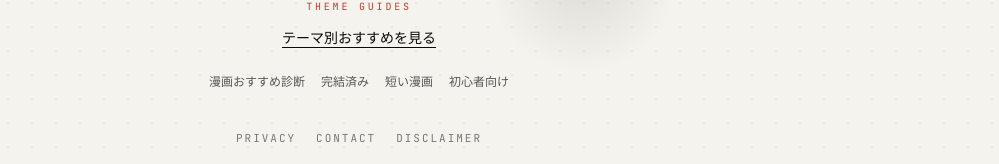
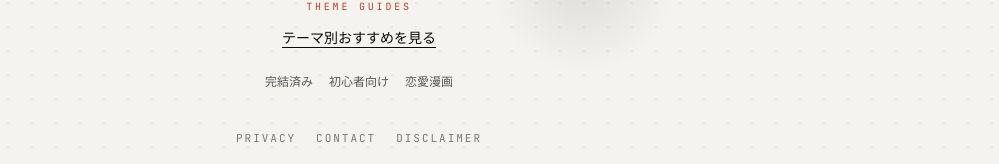
Before and after one commit to mikasaackerman0315/manga-match-shindan, a Next.js app in the folder manga-oracle-gemini/: page / in a window 1280 px wide. Shown: the part 526-690 px from the top of the page, without its empty margins (281-1280 px from the left). Built offline with nearby package versions, Linux system fonts and the light colour scheme.

Commit message:
Refine homepage keyword links

```diff
--- a/manga-oracle-gemini/src/app/page.jsx
+++ b/manga-oracle-gemini/src/app/page.jsx
@@ -336,10 +336,9 @@ export default function App() {
               <a href="/themes" className="text-sm underline underline-offset-4 hover:text-[#c0392b] transition-colors">テーマ別おすすめを見る</a>
             </div>
             <div className="mt-6 flex flex-wrap justify-center gap-x-4 gap-y-2 text-xs" style={{ color: "#555" }}>
-              <a href="/manga-diagnosis" className="hover:text-[#c0392b] transition-colors">漫画おすすめ診断</a>
               <a href="/completed-manga" className="hover:text-[#c0392b] transition-colors">完結済み</a>
-              <a href="/short-manga" className="hover:text-[#c0392b] transition-colors">短い漫画</a>
               <a href="/beginner-manga" className="hover:text-[#c0392b] transition-colors">初心者向け</a>
+              <a href="/romance-manga" className="hover:text-[#c0392b] transition-colors">恋愛漫画</a>
             </div>
             <nav className="mt-10 flex flex-wrap justify-center gap-x-5 gap-y-2 text-[11px] tracking-[0.18em] uppercase" style={{ fontFamily: "'JetBrains Mono', monospace", color: "#777" }}>
               <a href="/privacy" className="hover:text-[#c0392b] transition-colors">Privacy</a>
```
